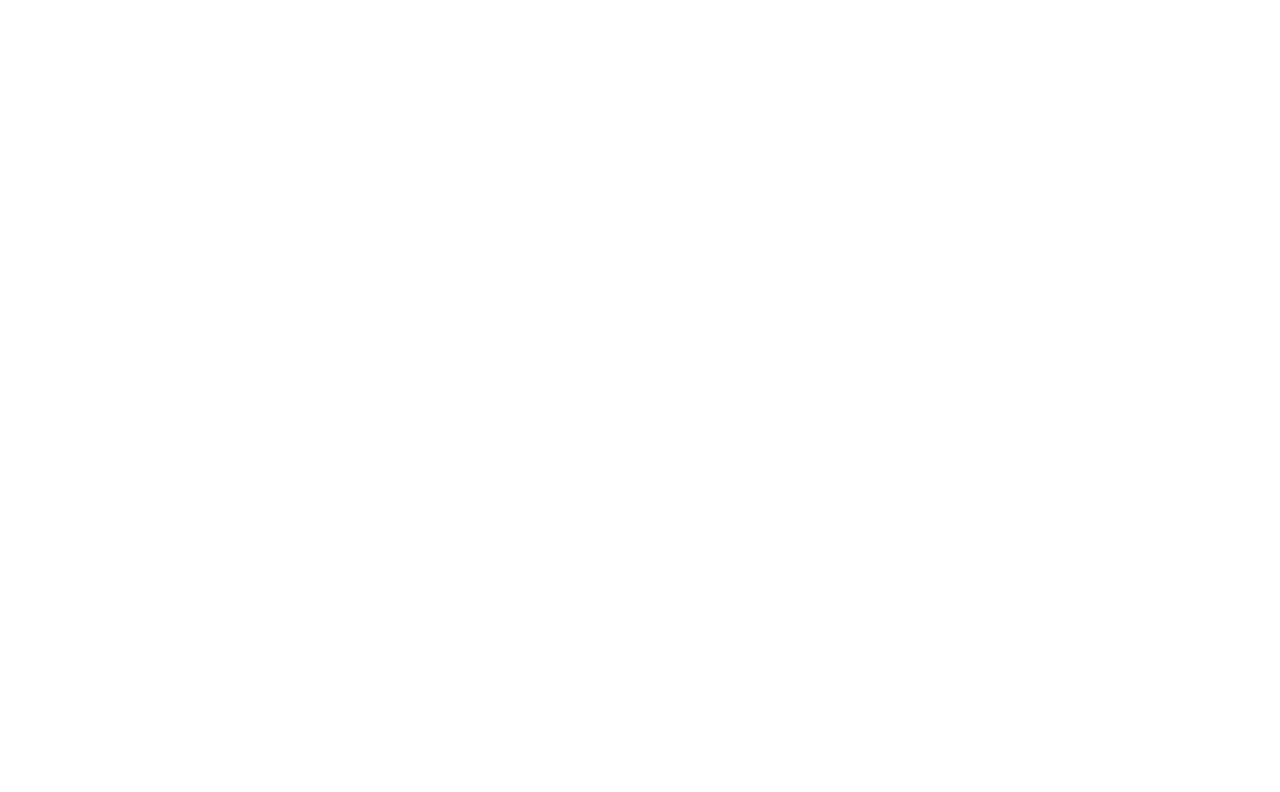
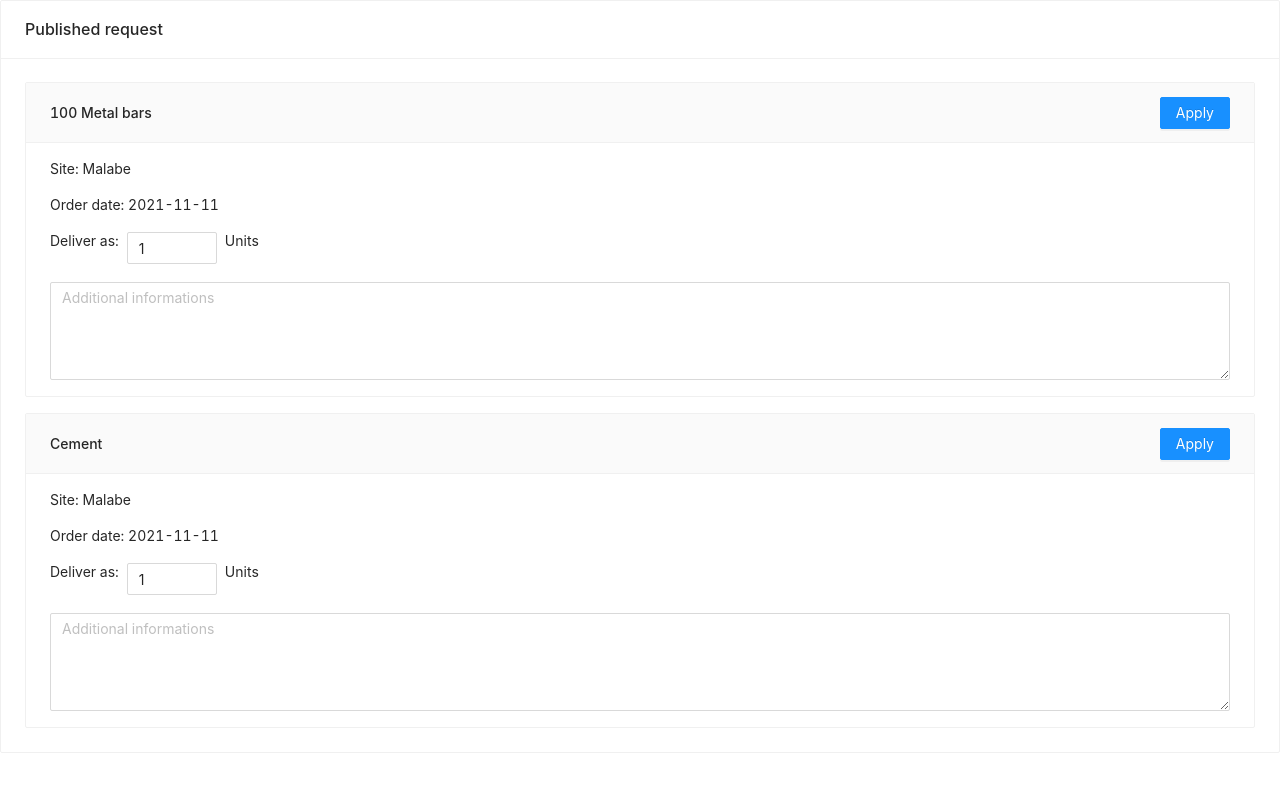
Before and after one commit to nethsaraLiyanage/CSSE-Project, a React (Create React App) app in the folder csse-web-frontend/: page /supplier-view-all in a window 1280 px wide. Shown: the top 792 px of the page. Built offline with nearby package versions, Linux system fonts and the light colour scheme.

Commit message:
Supplier & procument staff pages added

```diff
--- a/csse-web-frontend/src/App.js
+++ b/csse-web-frontend/src/App.js
@@ -1,6 +1,8 @@
 import './App.css';
 import {BrowserRouter as Router, Route, Switch,Link} from "react-router-dom";
 import ApprovedRequisition from './components/ApprovedeRequisition';
+import PlaceOrder from './components/PlaceOrder';
+import SupplierViewRequisitions from './components/SupplierViewRequisitions';
 import "antd/dist/antd.css";
 
 function App() {
@@ -11,6 +13,12 @@
         <Route exact path="/approved-requisition">
           <ApprovedRequisition/>
         </Route>
+        <Route exact path="/place-order">
+          <PlaceOrder/>
+        </Route>
+        <Route exact path="/supplier-view-all">
+          <SupplierViewRequisitions/>
+        </Route>
         </Switch>
       </div>
     </Router>
--- a/csse-web-frontend/src/components/ApprovedeRequisition.jsx
+++ b/csse-web-frontend/src/components/ApprovedeRequisition.jsx
@@ -1,24 +1,32 @@
 import React, { useEffect, useState } from "react";
 import { Form, Input, Button, Card, Avatar, List, Tag } from "antd";
+import { Link } from "react-router-dom";
 
 const ApprovedRequisition = () => {
   return (
     <div>
-      <Card title="Card title">
+      <Card title="Requisition 001">
+        <p>Site: Malabe</p>
+        <p>Site manager: John Doe</p>
+        <p>Date: 2021-10-10</p>
         <Card
           type="inner"
-          title="Inner Card title"
-          extra={<a href="#">More</a>}
+          title="100 Metal bars"
+          extra={<Button type="primary">Publish</Button>}
         >
-          Inner Card content
+          <Link to="/place-order">
+            <Button type="secondary">View Suppliers</Button>
+          </Link>
         </Card>
         <Card
           style={{ marginTop: 16 }}
           type="inner"
-          title="Inner Card title"
-          extra={<a href="#">More</a>}
+          title="Cement"
+          extra={<Button type="primary">Publish</Button>}
         >
-          Inner Card content
+          <Link to="/place-order">
+            <Button type="secondary">View Suppliers</Button>
+          </Link>
         </Card>
       </Card>
     </div>
--- /dev/null
+++ b/csse-web-frontend/src/components/PlaceOrder.jsx
@@ -0,0 +1,30 @@
+import React, { useEffect, useState } from "react";
+import { Form, Input, Button, Card, Avatar, List, Tag } from "antd";
+
+const PlaceOrder = () => {
+  return (
+    <div>
+      <Card title="Requisition 001">
+        <p>order: 100 metal bard</p>
+        <Card
+          type="inner"
+          title="Supplier 001"
+          extra={<Button type="primary">Place Order</Button>}
+        >
+          <p>Supplier note</p>
+        </Card>
+        <Card
+          style={{ marginTop: 16 }}
+          type="inner"
+          title="Supplier 002"
+          extra={<Button type="primary">Place Order</Button>}
+        >
+          <p>Supplier note</p>
+
+        </Card>
+      </Card>
+    </div>
+  );
+};
+
+export default PlaceOrder;
--- /dev/null
+++ b/csse-web-frontend/src/components/SupplierViewRequisitions.jsx
@@ -0,0 +1,47 @@
+import React, { useEffect, useState } from "react";
+import { Space , Input, Button, Card, InputNumber, List, Tag } from "antd";
+
+const SupplierViewRequisitions = () => {
+
+    const { TextArea } = Input;
+
+  return (
+    <div>
+      <Card title="Published request">
+        <Card
+          type="inner"
+          title="100 Metal bars"
+          extra={<Button type="primary">Apply</Button>}
+        >
+          <p>Site: Malabe</p>
+          <p>Order date: 2021-11-11</p>
+          <Space>
+          <p>Deliver as: </p>
+          <InputNumber min={1} max={10} defaultValue={1} />
+          <p>Units</p>
+          </Space>
+          <TextArea  style={{ marginTop: 16 }} placeholder="Additional informations" rows={4} />
+
+        </Card>
+        <Card
+          style={{ marginTop: 16 }}
+          type="inner"
+          title="Cement"
+          extra={<Button type="primary">Apply</Button>}
+        >
+         <p>Site: Malabe</p>
+          <p>Order date: 2021-11-11</p>
+          <Space>
+          <p>Deliver as: </p>
+          <InputNumber min={1} max={10} defaultValue={1} />
+          <p>Units</p>
+          </Space>
+          <TextArea  style={{ marginTop: 16 }} placeholder="Additional informations" rows={4} />
+
+        </Card>
+      </Card>
+    </div>
+  );
+};
+
+export default SupplierViewRequisitions;
```
